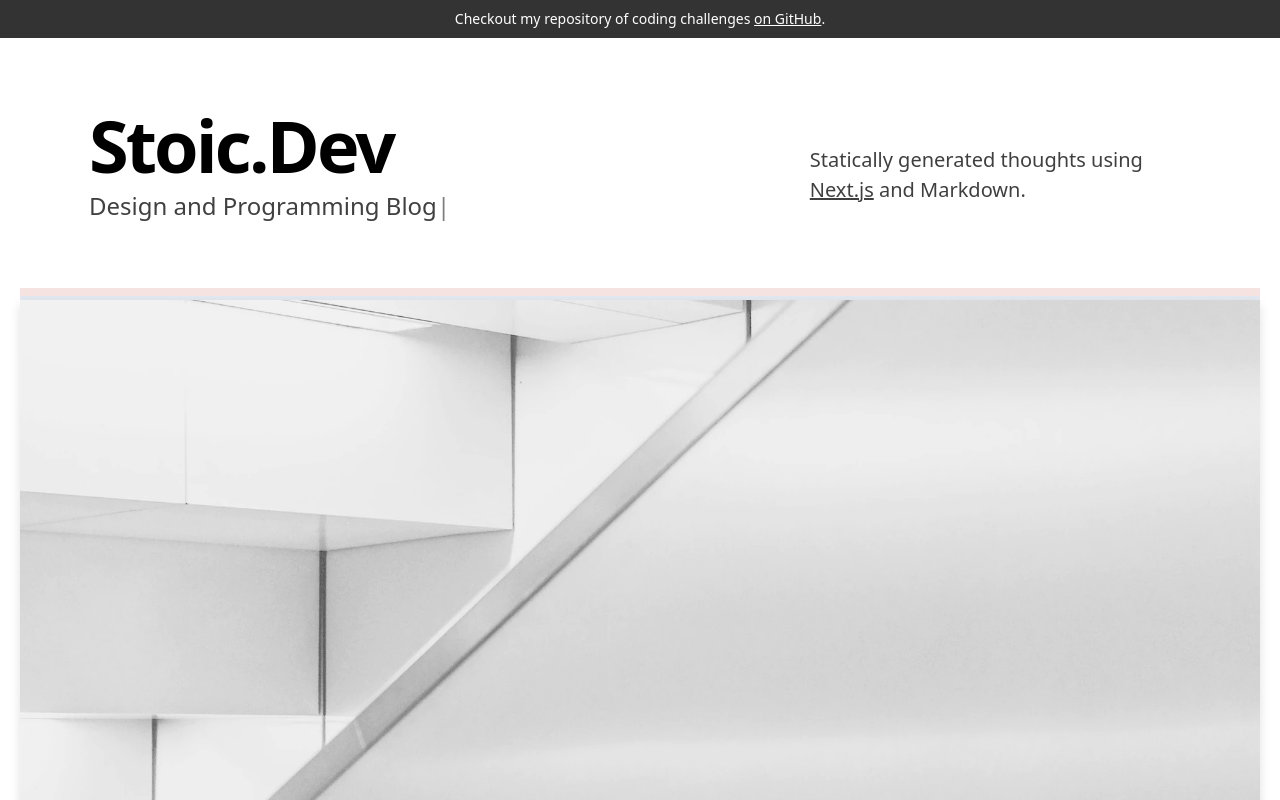
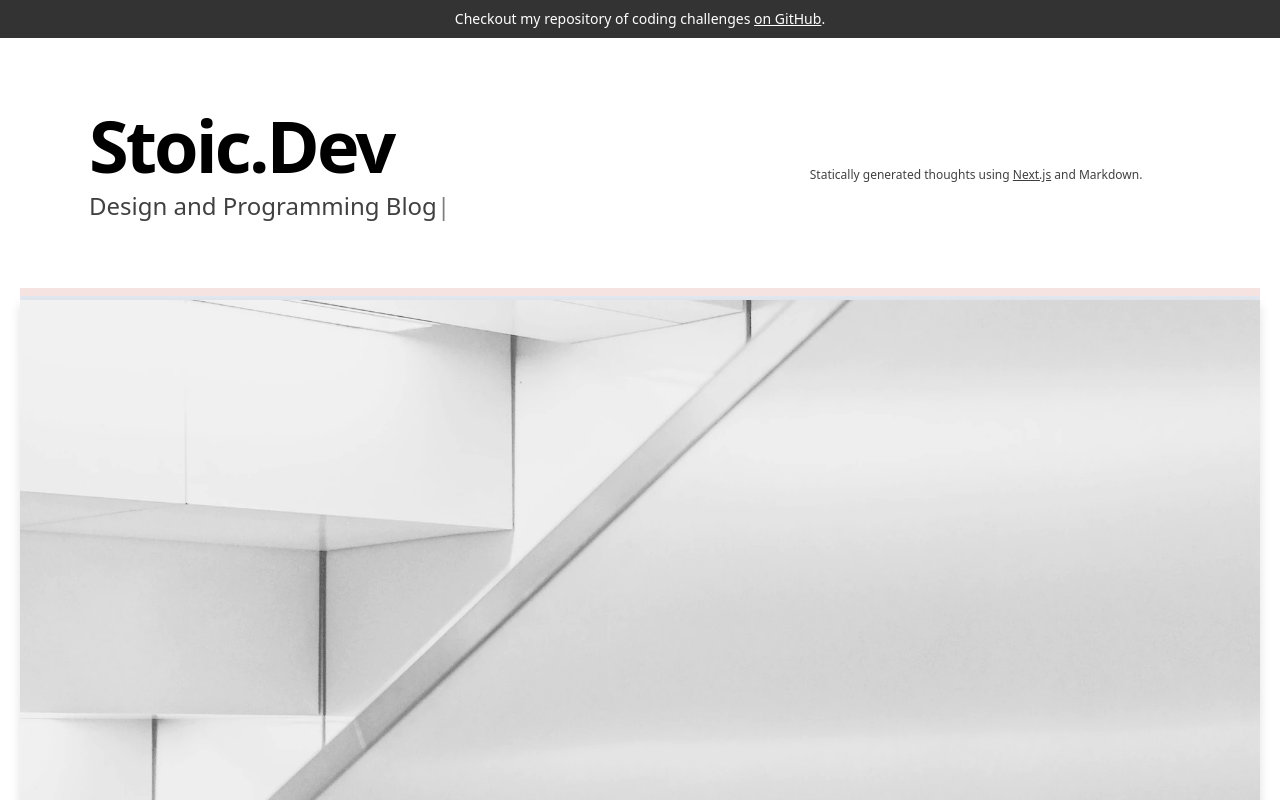
Before and after one commit to alexisdavalos/nextjs-blog, a Next.js app: page / in a window 1280 px wide. Shown: the top 800 px of the page. Built offline with nearby package versions, Linux system fonts and the light colour scheme.

Commit message:
intro update

```diff
--- a/components/intro.js
+++ b/components/intro.js
@@ -19,7 +19,7 @@ export default function Intro() {
             backSpeed={75}
           />
         </div>
-        <h4 className="w-1/3 text-left text-md md:text-xl sm:text-base opacity-75 md:pl-8">
+        <h4 className="w-1/3 text-left text-xs opacity-75 md:pl-8">
           Statically generated thoughts using{" "}
           <a
             href="https://nextjs.org/"
```
